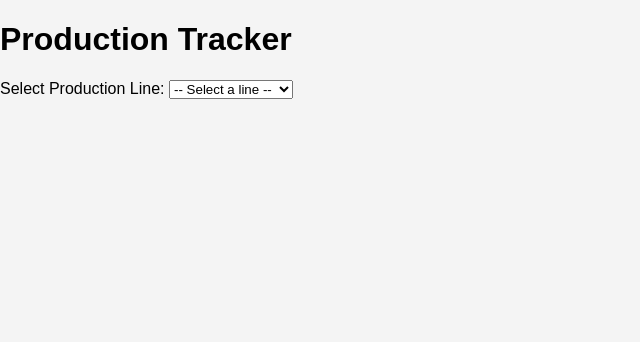
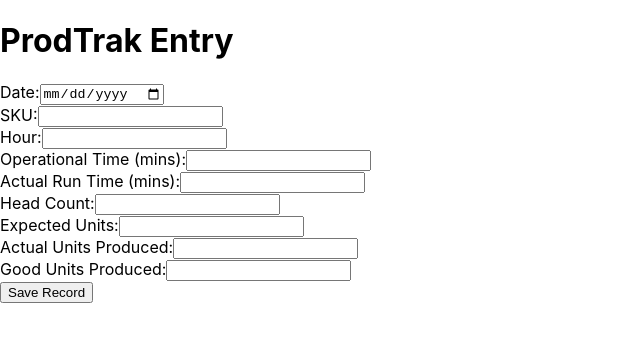
Before and after one commit to tlovell5/prodtrak, a React (Create React App) app: page / in a window 1280 px wide. Shown: the top 342 px of the page, without its empty margins (0-640 px from the left). Built offline with nearby package versions, Linux system fonts and the light colour scheme.

Commit message:
working supabase simplified

```diff
--- a/package.json
+++ b/package.json
@@ -3,6 +3,7 @@
   "version": "0.1.0",
   "private": true,
   "dependencies": {
+    "@supabase/supabase-js": "^2.33.1",
     "@testing-library/jest-dom": "^5.17.0",
     "@testing-library/react": "^13.4.0",
     "@testing-library/user-event": "^13.5.0",
--- a/src/App.js
+++ b/src/App.js
@@ -1,36 +1,106 @@
 import React, { useState } from 'react';
-import HourlyDataInput from './components/HourlyDataInput';
-import MetricsCalculator from './components/MetricsCalculator';
-import ProductionSummary from './components/ProductionSummary';
-import PreviousReports from './components/PreviousReports';
-import ProductionLineSelector from './components/ProductionLineSelector';
-import './App.css';
+import { supabase } from './supabaseClient';
 
 function App() {
-  const [selectedLine, setSelectedLine] = useState(null);
-  const [hourlyData, setHourlyData] = useState(null);
-  const [allData, setAllData] = useState([]); // To collect all hourly data
+  const [formData, setFormData] = useState({
+    date: null,
+    sku: "",
+    hour: "",
+    operationalTime: null,
+    actualRunTime: null,
+    headCount: null,
+    expectedUnits: null,
+    actualUnitsProduced: null,
+    goodUnitsProduced: null
+  });
 
-  const handleHourlyDataSubmit = (data) => {
-    setHourlyData(data);
-    setAllData(prevData => [...prevData, data]);
+  const handleChange = (e) => {
+    const { name, value } = e.target;
+    setFormData(prev => ({ ...prev, [name]: value ? value : null }));
+  };
+
+  const handleSubmit = async (e) => {
+    e.preventDefault();
+
+    const sanitizedData = Object.fromEntries(
+      Object.entries(formData).map(([key, value]) => {
+        if (["operationalTime", "actualRunTime", "headCount", "expectedUnits", "actualUnitsProduced", "goodUnitsProduced"].includes(key) && value) {
+          return [key, parseInt(value, 10)];
+        }
+        return [key, value === "" ? null : value];
+      })
+    );
+
+    console.log("Sending data to Supabase:", sanitizedData);
+
+    const response = await supabase
+      .from('records')
+      .insert([sanitizedData]);
+
+    if (response.status >= 200 && response.status < 300) {
+      alert('Record saved!');
+      setFormData({
+        date: null,
+        sku: "",
+        hour: "",
+        operationalTime: null,
+        actualRunTime: null,
+        headCount: null,
+        expectedUnits: null,
+        actualUnitsProduced: null,
+        goodUnitsProduced: null
+      });
+    } else if (response.error) {
+      console.error("Supabase Error:", response.error);
+      alert('Error saving record: ' + response.error.message);
+    } else {
+      console.error("Unknown error or response:", response);
+      alert('Unknown error occurred.');
+    }
   };
 
   return (
     <div className="App">
-      <h1>Production Tracker</h1>
-
-      <ProductionLineSelector onSelectLine={setSelectedLine} />
-
-      {selectedLine && (
+      <h1>ProdTrak Entry</h1>
+      <form onSubmit={handleSubmit}>
         <div>
-          <h2>Selected Line: {selectedLine}</h2>
-          <HourlyDataInput onDataSubmit={handleHourlyDataSubmit} />
-          <MetricsCalculator hourlyData={hourlyData} />
-          <ProductionSummary allData={allData} />
-          <PreviousReports allData={allData} />
+          <label>Date:</label>
+          <input type="date" name="date" value={formData.date || ''} onChange={handleChange} required />
         </div>
-      )}
+        <div>
+          <label>SKU:</label>
+          <input type="text" name="sku" value={formData.sku} onChange={handleChange} required />
+        </div>
+        <div>
+          <label>Hour:</label>
+          <input type="text" name="hour" value={formData.hour} onChange={handleChange} required />
+        </div>
+        <div>
+          <label>Operational Time (mins):</label>
+          <input type="number" name="operationalTime" value={formData.operationalTime || ''} onChange={handleChange} required />
+        </div>
+        <div>
+          <label>Actual Run Time (mins):</label>
+          <input type="number" name="actualRunTime" value={formData.actualRunTime || ''} onChange={handleChange} required />
+        </div>
+        <div>
+          <label>Head Count:</label>
+          <input type="number" name="headCount" value={formData.headCount || ''} onChange={handleChange} required />
+        </div>
+        <div>
+          <label>Expected Units:</label>
+          <input type="number" name="expectedUnits" value={formData.expectedUnits || ''} onChange={handleChange} required />
+        </div>
+        <div>
+          <label>Actual Units Produced:</label>
+          <input type="number" name="actualUnitsProduced" value={formData.actualUnitsProduced || ''} onChange={handleChange} required />
+        </div>
+        <div>
+          <label>Good Units Produced:</label>
+          <input type="number" name="goodUnitsProduced" value={formData.goodUnitsProduced || ''} onChange={handleChange} required />
+        </div>
+        <button type="submit">Save Record</button>
+      </form>
     </div>
   );
 }
--- a/src/components/HourlyDataInput.js
+++ /dev/null
@@ -1,123 +0,0 @@
-import React, { useState } from 'react';
-
-const HourlyDataInput = ({ onDataSubmit }) => {
-    const [data, setData] = useState({
-        date: new Date().toISOString().substr(0, 10), // default to today's date in "YYYY-MM-DD" format
-        SKU: '',
-        operationalTime: '',
-        actualRunTime: '',
-        headCount: '',
-        expectedUnits: '',
-        actualUnitsProduced: '',
-        goodUnitsProduced: '',
-        hour: '9:00am - 10:00am'
-    });
-
-    const hoursList = [
-        '9:00am - 10:00am', '10:00am - 11:00am', '11:00am - 12:00pm',
-        '12:00pm - 1:00pm', '1:00pm - 2:00pm', '2:00pm - 3:00pm',
-        '3:00pm - 4:00pm', '4:00pm - 5:00pm'
-    ];
-
-    const handleChange = (event) => {
-        setData({
-            ...data,
-            [event.target.name]: event.target.value
-        });
-    };
-
-    const handleSubmit = (event) => {
-        event.preventDefault();
-        onDataSubmit(data); // This was changed from `onSubmit` to `onDataSubmit` to match the prop name passed in App.js.
-    };
-
-    return (
-        <div>
-            <label>Date:</label>
-            <input
-                type="date"
-                name="date"
-                value={data.date}
-                onChange={handleChange}
-            />
-            <br />
-
-            <label>SKU:</label>
-            <input
-                type="text"
-                name="SKU"
-                value={data.SKU}
-                onChange={handleChange}
-            />
-            <br />
-
-            <label>Hour:</label>
-            <select name="hour" value={data.hour} onChange={handleChange}>
-                {hoursList.map(hour => (
-                    <option key={hour} value={hour}>
-                        {hour}
-                    </option>
-                ))}
-            </select>
-            <br />
-
-            <label>Operational Time (mins):</label>
-            <input
-                type="number"
-                name="operationalTime"
-                value={data.operationalTime}
-                onChange={handleChange}
-            />
-            <br />
-
-            <label>Actual Run Time (mins):</label>
-            <input
-                type="number"
-                name="actualRunTime"
-                value={data.actualRunTime}
-                onChange={handleChange}
-            />
-            <br />
-
-            <label>Head Count:</label>
-            <input
-                type="number"
-                name="headCount"
-                value={data.headCount}
-                onChange={handleChange}
-            />
-            <br />
-
-            <label>Expected Units:</label>
-            <input
-                type="number"
-                name="expectedUnits"
-                value={data.expectedUnits}
-                onChange={handleChange}
-            />
-            <br />
-
-            <label>Actual Units Produced:</label>
-            <input
-                type="number"
-                name="actualUnitsProduced"
-                value={data.actualUnitsProduced}
-                onChange={handleChange}
-            />
-            <br />
-
-            <label>Good Units Produced:</label>
-            <input
-                type="number"
-                name="goodUnitsProduced"
-                value={data.goodUnitsProduced}
-                onChange={handleChange}
-            />
-            <br />
-
-            <button onClick={handleSubmit}>Submit</button>
-        </div>
-    );
-};
-
-export default HourlyDataInput;
--- a/src/components/MetricsCalculator.js
+++ /dev/null
@@ -1,37 +0,0 @@
-import React from 'react';
-
-function MetricsCalculator({ hourlyData }) {
-  // Safety check for hourlyData
-  if (!hourlyData) {
-    return <div>No data provided.</div>;
-  }
-
-  // Extracting values from hourlyData
-  const {
-    actualUnitsProduced,
-    headCount,
-    actualRunTime,
-    operationalTime,
-    expectedUnits,
-    goodUnitsProduced,
-  } = hourlyData;
-
-  // Calculations
-  const TPH = actualUnitsProduced / headCount || 0;
-  const availability = (actualRunTime / operationalTime) || 0;
-  const performance = (actualUnitsProduced / expectedUnits) || 0;
-  const quality = (goodUnitsProduced / actualUnitsProduced) || 0;
-  const OEE = availability * performance * quality;
-
-  return (
-    <div>
-      <p>TPH: {TPH}</p>
-      <p>Availability: {availability * 100} %</p>
-      <p>Performance: {performance * 100} %</p>
-      <p>Quality: {quality * 100} %</p>
-      <p>OEE: {OEE * 100} %</p>
-    </div>
-  );
-}
-
-export default MetricsCalculator;
--- a/src/components/PreviousReports.js
+++ /dev/null
@@ -1,22 +0,0 @@
-import React from 'react';
-
-const PreviousReports = ({ allData }) => { // Change `reports` prop to `allData`
-    if (!allData || allData.length === 0) return <div>No previous reports available.</div>;
-
-    return (
-      <div>
-        <h3>Previous Reports</h3>
-        <ul>
-          {allData.map((report, index) => (
-            <li key={index}>
-              {/* Display the report in a format of your choice */}
-              Report from {report.date}
-            </li>
-          ))}
-        </ul>
-      </div>
-    );
-  };
-
-
-export default PreviousReports;
--- a/src/components/ProductionLineSelector.js
+++ /dev/null
@@ -1,34 +0,0 @@
-import React from 'react';
-
-const lines = [
-  "Sweet Line 1",
-  "Sweet Line 2",
-  "Non Allergen Mix",
-  "Allergen Mix",
-  "Handfill 1",
-  "Handfill 2"
-];
-
-function ProductionLineSelector({ onSelectLine }) {
-
-  const onChange = (event) => {
-    const selectedLine = event.target.value;
-    onSelectLine(selectedLine);
-  };
-
-  return (
-    <div>
-      <label>Select Production Line: </label>
-      <select onChange={onChange}>
-        <option value="">-- Select a line --</option>
-        {lines.map(line => (
-          <option key={line} value={line}>
-            {line}
-          </option>
-        ))}
-      </select>
-    </div>
-  );
-}
-
-export default ProductionLineSelector;
--- a/src/components/ProductionSummary.js
+++ /dev/null
@@ -1,18 +0,0 @@
-import React from 'react';
-
-const ProductionSummary = ({ allData }) => { // Change `data` prop to `allData`
-    if (!allData || allData.length === 0) return <div>No summary data available.</div>;
-
-    const latestData = allData[allData.length - 1]; // Assuming you want to display the most recent entry's summary
-
-    return (
-      <div>
-        <h3>Production Summary</h3>
-        {/* Display the data in a format of your choice */}
-        <p>SKU: {latestData.SKU}</p>
-        {/* ... other data points ... */}
-      </div>
-    );
-  };
-
-export default ProductionSummary;
--- /dev/null
+++ b/src/supabaseClient.js
@@ -0,0 +1,8 @@
+import { createClient } from '@supabase/supabase-js';
+
+
+const SUPABASE_URL = 'https://ttfvbgyodvjwhvtvprom.supabase.co';
+const SUPABASE_ANON_KEY = 'eyJhbGciOiJIUzI1NiIsInR5cCI6IkpXVCJ9.eyJpc3MiOiJzdXBhYmFzZSIsInJlZiI6InR0ZnZiZ3lvZHZqd2h2dHZwcm9tIiwicm9sZSI6ImFub24iLCJpYXQiOjE2OTI4MTAzOTMsImV4cCI6MjAwODM4NjM5M30.RMrLXS5_N1JrbAKXkNnuYwHBozEd0IqFku7qG7uXvdo';
+
+
+export const supabase = createClient(SUPABASE_URL, SUPABASE_ANON_KEY);
```
Also changed, not shown: src/components/PreviousReportsSidebar.js (deleted, +0 -11 lines), src/components/supabaseClient.js (deleted, +0 -8 lines), 1 other file (tests, documents, lock files or other folders).
